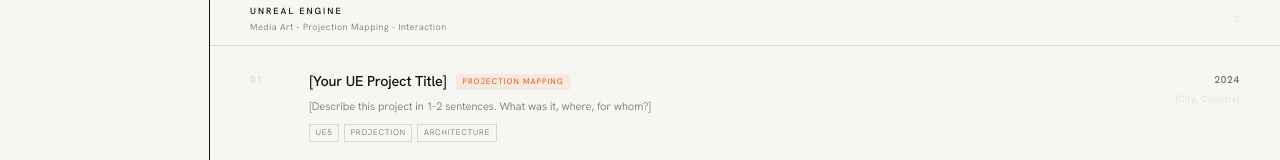
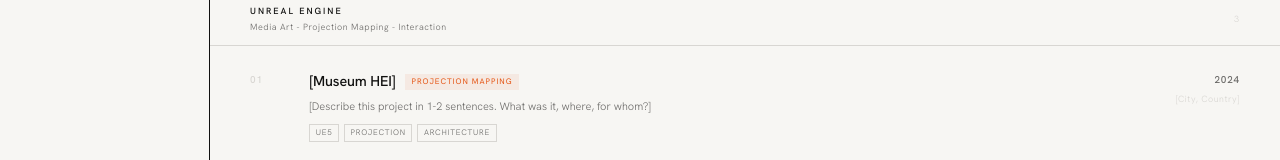
Before and after one commit to heullerstudio/heullerstudio.github.io, a plain HTML site: page index.html in a window 1280 px wide. Shown: the part 300-460 px from the top of the page. Drawn offline with Linux system fonts and the light colour scheme.

Commit message:
Update index.html

```diff
--- a/index.html
+++ b/index.html
@@ -258,7 +258,7 @@
   // subcategory: "Media Art" | "Projection Mapping" | "Interaction"
   {
     id: "ue-project-1",
-    title: "[Your UE Project Title]",
+    title: "[Museum HEI]",
     category: "unreal",
     subcategory: "Projection Mapping",
     year: 2024,
@@ -266,7 +266,7 @@
     tags: ["UE5", "Projection", "Architecture"],
     description: "[Describe this project in 1-2 sentences. What was it, where, for whom?]",
     featured: true,
-    heroImage: "",
+    heroImage: "img/test02.png",
     images: ["", ""],
     specs: { "Type": "[e.g. Architectural Projection]", "Engine": "Unreal Engine 5", "Duration": "[e.g. 12 min]", "Year": "2024", "Location": "[City]" },
     body: [
```
